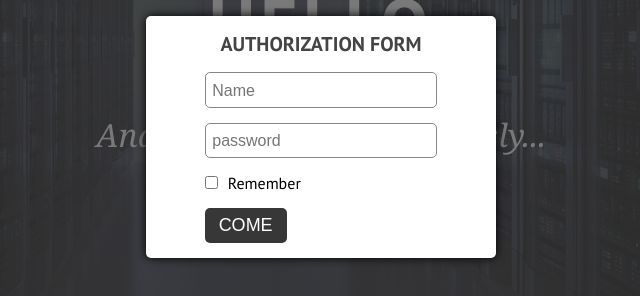
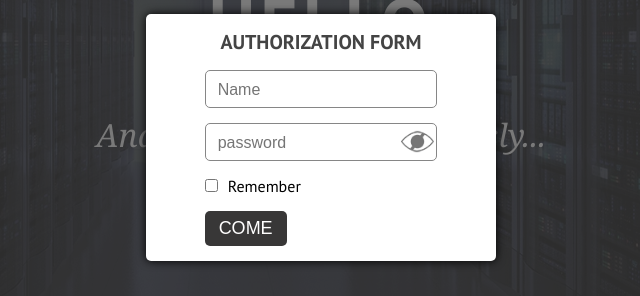
Before and after one commit to Prudkiy/ghost, a website: page public/index.html in a window 1280 px wide. Shown: the part 263-559 px from the top of the page, 319-959 px from the left. Drawn offline with nearby package versions, Linux system fonts and the light colour scheme.

Commit message:
work modal window

```diff
--- a/public/index.html
+++ b/public/index.html
@@ -52,6 +52,7 @@
         </div>
         <div class="hideLoginForm__inputWrap hideLoginForm__padding">
             <input type="password" placeholder="password" name="passwordUser">
+            <div class="hideLoginForm__eyeStatus"></div>
         </div>
         <div class="hideLoginForm__inputWrap hideLoginForm__notPadding">
             <input type="checkbox" name="saveUser"><p class="textRemeber">Remember</p>
--- a/public/js/main.js
+++ b/public/js/main.js
@@ -27,9 +27,27 @@ $( document ).ready(function() {
             $('.modalWindow__title').html(content.attr('name'));
             htmlWindow.append(content.html());
         }
+
     }
 
     generationWindow ('hideLoginForm');
 
+    let eyeStatus = false;
+    let eyeHtml = $('.hideLoginForm__eyeStatus');
+    let passwordUser = $('input[name=passwordUser]');
+    eyeHtml.click(function(){
+        if(!eyeStatus) {
+            eyeHtml.css('background-image', "url('../img/eye-true.png')");console.log('open');
+            passwordUser.attr('type', 'text');
+            eyeStatus = true;
+        }
+        else {
+            eyeHtml.css('background-image', "url('../img/eye-false.png')");
+            passwordUser.attr('type', 'password');
+            eyeStatus = false;
+        }
+    })
+
+
 
 });
--- a/src/scss/index.scss
+++ b/src/scss/index.scss
@@ -23,7 +23,7 @@ a {
     text-decoration: none;
 }
 
-input {
+input, button {
     outline: none;
 }
 
--- a/src/scss/modal-form.scss
+++ b/src/scss/modal-form.scss
@@ -9,6 +9,7 @@
         border: 1px solid $colorGrayFormText;
         border-radius: 5px;
         margin: 0 auto 15px;
+        position: relative;
         input {
             width: 96%;
             border: none;
@@ -24,7 +25,7 @@
         }
     }
     &__padding {
-        padding: 2%;
+        padding: 8px 12px;
 
     }
     &__notPadding {
@@ -51,4 +52,20 @@
             opacity: .9;
         }
     }
+    &__eyeStatus {
+        width: 33px;
+        height: 33px;
+        background-color: #ffffff;
+        background-image: url('../img/eye-false.png');
+        background-repeat: no-repeat;
+        background-size: 100% 100%;
+        position: absolute;
+        right: 2px;
+        top: 1px;
+        cursor: pointer;
+        transition: all .1s;
+        &:hover {
+            opacity: .9;
+        }
+    }
 }
```
Also changed, not shown: public/css/bundle.min.css, public/img/eye-false.png (added), public/img/eye-true.png (added), public/img/src/images/sass_01.png (deleted), public/img/src/images/sass_03.png (deleted), public/img/src/images/sass_04.png (deleted), public/img/src/images/sass_06.png (deleted), public/img/src/images/sass_08.png (deleted).
